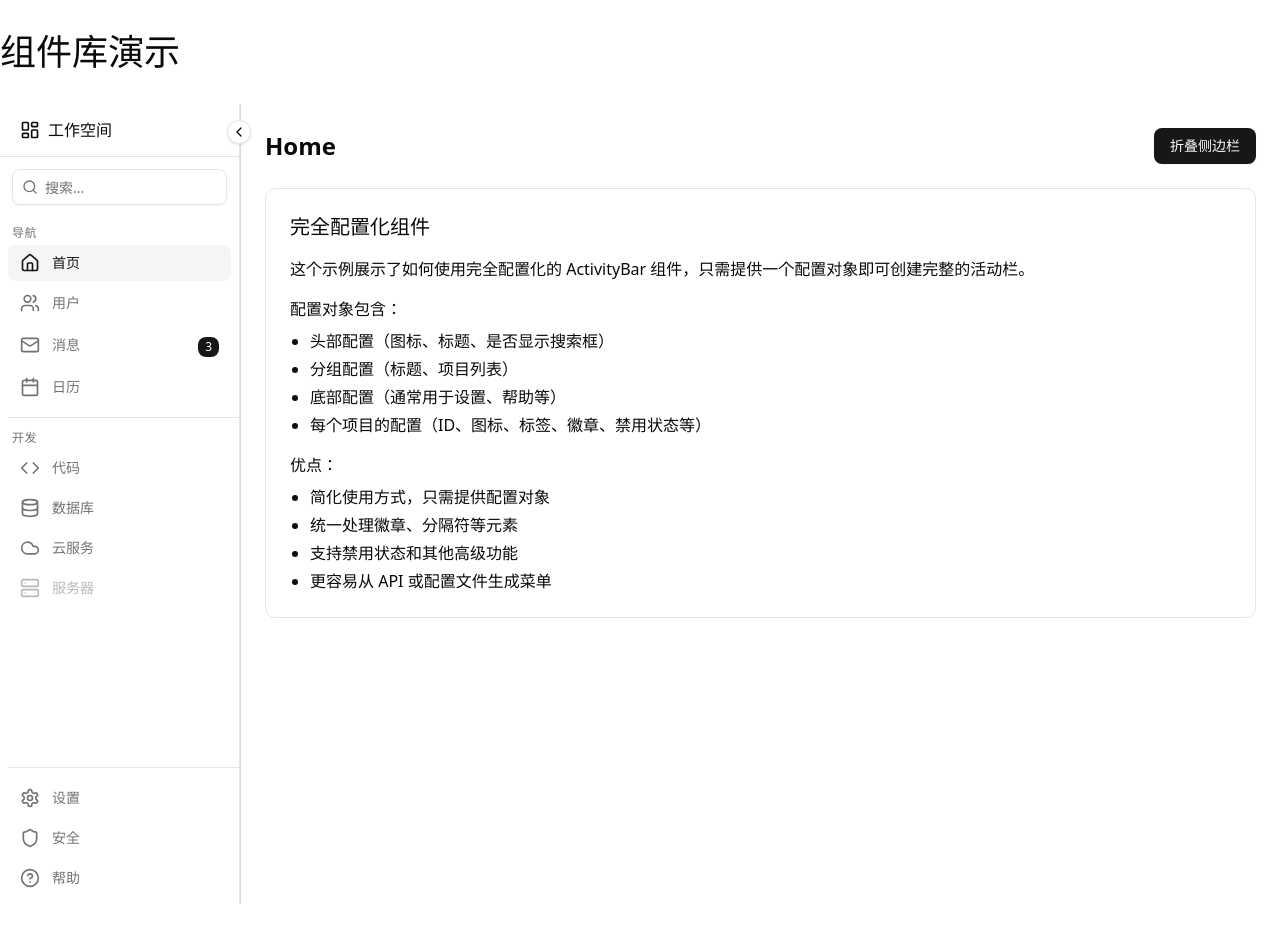
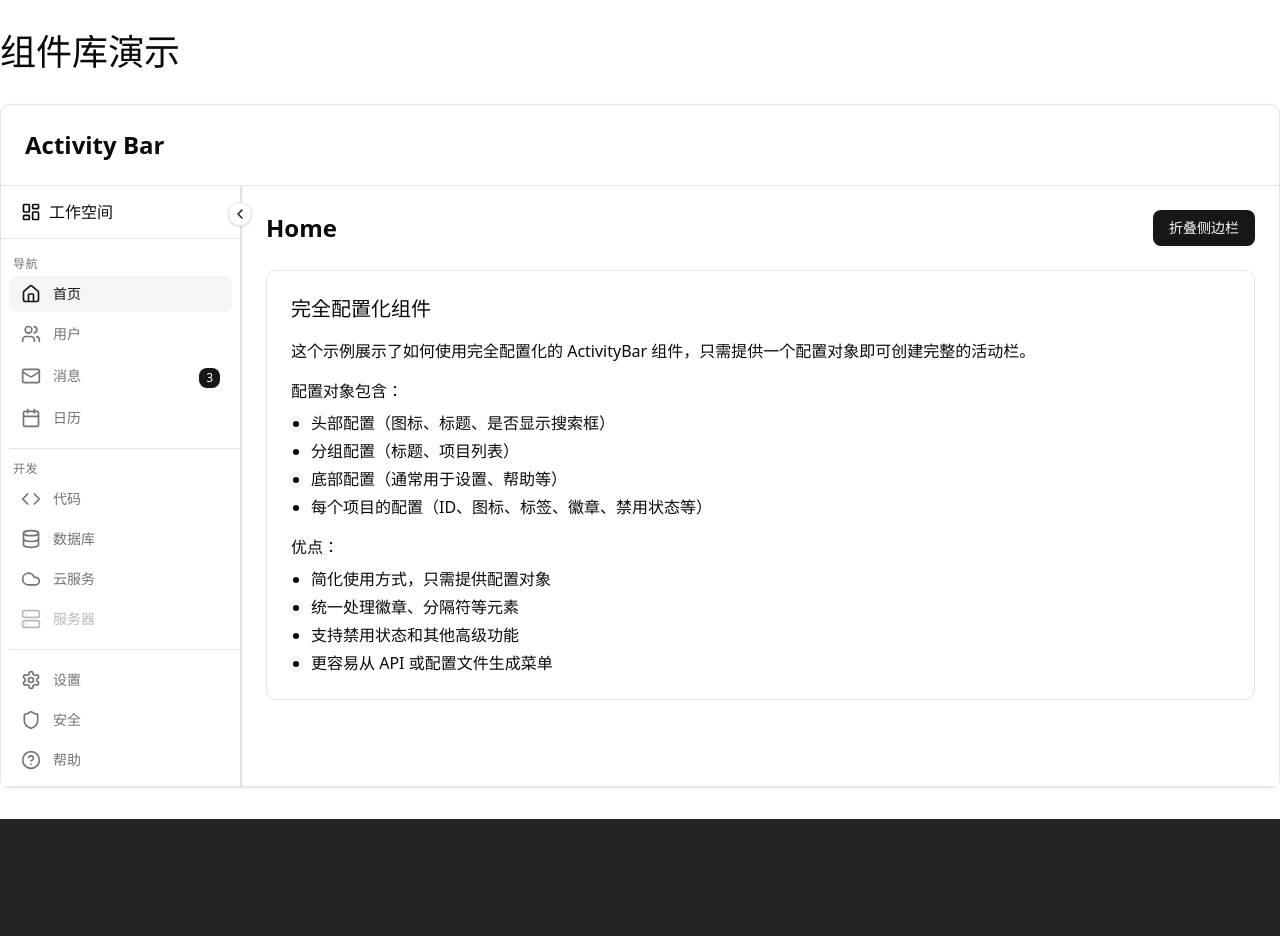
Before and after one commit to Peiiii/composite-kit, a React (Vite) app: page / in a window 1280 px wide. After the commit the page ends 819 px from the top, so only its background shows below. Built offline with nearby package versions, Linux system fonts and the light colour scheme.

Commit message:
feat: add container for demo area

```diff
--- a/src/App.tsx
+++ b/src/App.tsx
@@ -5,9 +5,16 @@ function App() {
     <div className="min-h-screen bg-background">
       <main className="container mx-auto py-8">
         <h1 className="text-4xl font-bold mb-8">组件库演示</h1>
-        <div className="space-y-8">
-          {/* 组件展示区域 */}
-          <ActivityBarConfigurable />
+        <div className="space-y-12">
+          {/* Activity Bar Demo */}
+          <section className="rounded-lg border bg-card shadow-sm">
+            <div className="p-6 border-b">
+              <h2 className="text-2xl font-semibold">Activity Bar</h2>
+            </div>
+            <div className="h-[600px]">
+              <ActivityBarConfigurable />
+            </div>
+          </section>
         </div>
       </main>
     </div>
--- a/src/demos/activity-bar-configurable/page.tsx
+++ b/src/demos/activity-bar-configurable/page.tsx
@@ -68,7 +68,7 @@ export default function ActivityBarConfigurable() {
   }, [])
 
   return (
-    <div className="flex h-screen w-full overflow-hidden bg-background">
+    <div className="flex h-full w-full overflow-hidden bg-background">
       <ConfigurableActivityBar
         config={activityBarConfig}
         expanded={expanded}
```
